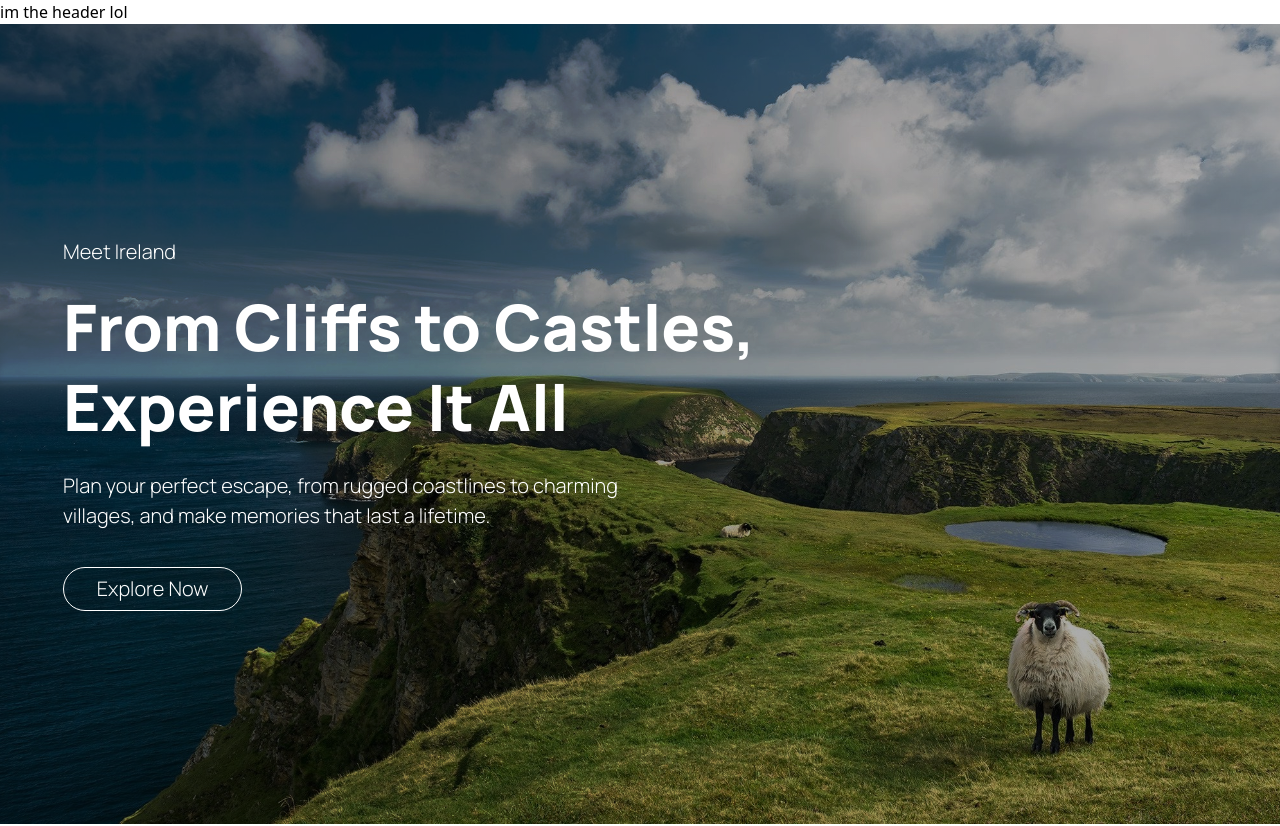
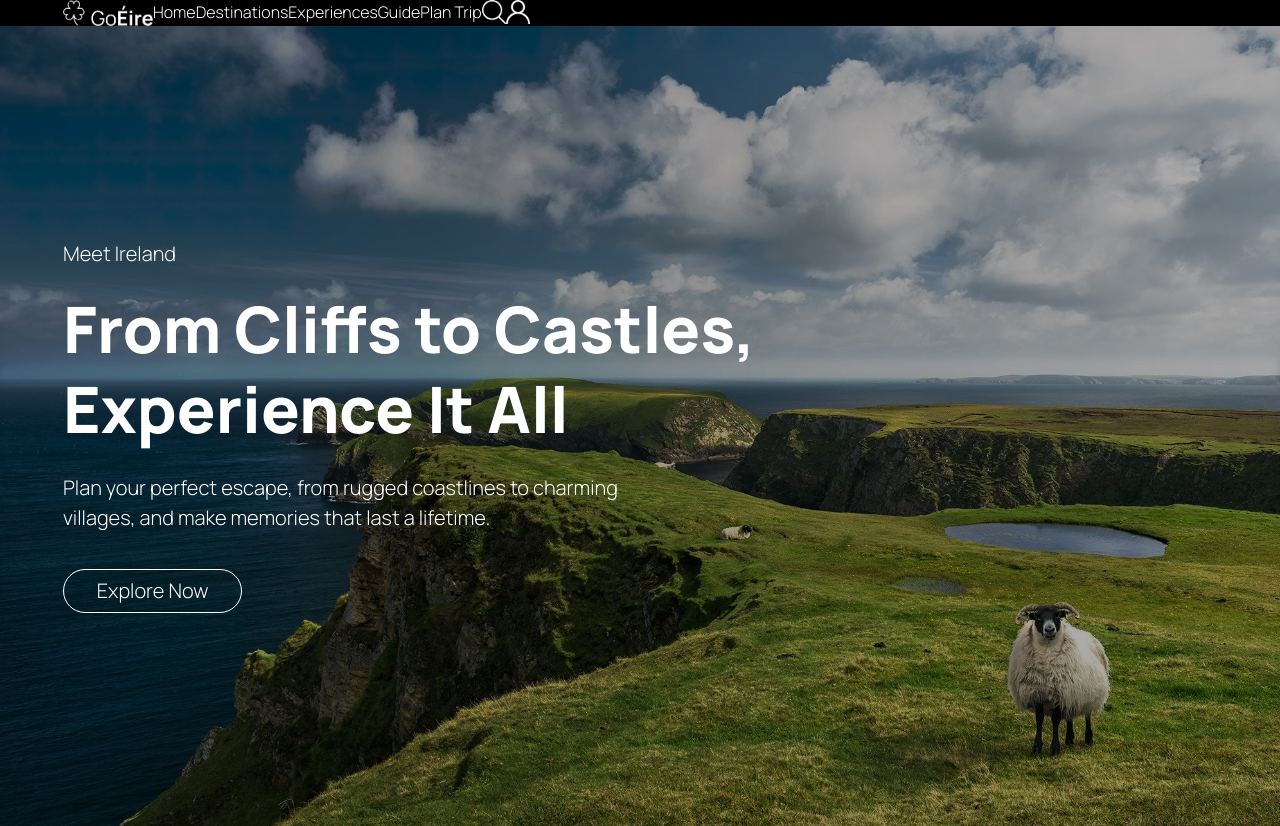
Before and after one commit to AntoOfo/goeire-site, a React (Vite) app: page / in a window 1280 px wide. Built offline with nearby package versions, Linux system fonts and the light colour scheme.

Commit message:
components added to header, need to structure

```diff
--- a/components/Header.jsx
+++ b/components/Header.jsx
@@ -1,3 +1,20 @@
+import Logo from "../icons/eirelogo.png";
+import Search from "../icons/search.png";
+import Account from "../icons/user.png";
+
 export default function Header() {
-  return <h1>im the header lol</h1>;
+  return (
+    <header className="px-hori flex bg-black font-manrope text-white font-light">
+      <img src={Logo} alt="Site Logo" className="w-[90px] h-[26px]" />
+
+      <p>Home</p>
+      <p>Destinations</p>
+      <p>Experiences</p>
+      <p>Guide</p>
+      <p>Plan Trip</p>
+
+      <img src={Search} alt="Search" className="w-6 h-6" />
+      <img src={Account} alt="Account" className="w-6 h-6 " />
+    </header>
+  );
 }
```
